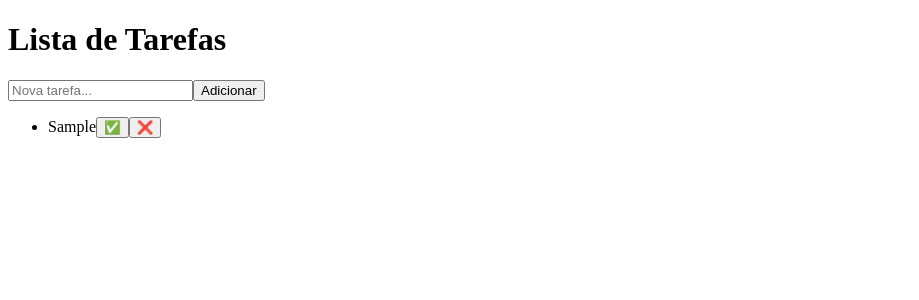
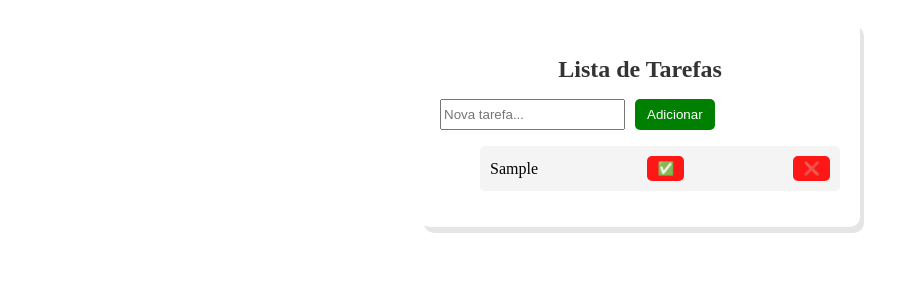
Before and after one commit to Lucassml-boop/Todo-list-react, a React (Create React App) app: page / in a window 1280 px wide. Both pictures are taken after typing "Sample" into the empty fields and a click on the button "Adicionar". Shown: the top 300 px of the page, without its empty margins (0-919 px from the left). Built offline with nearby package versions, Linux system fonts and the light colour scheme.

Commit message:
Adicionando estilos a página

```diff
--- a/src/Components/TodoForm.js
+++ b/src/Components/TodoForm.js
@@ -1,4 +1,5 @@
 import React, {useState} from "react";
+import styles from "../Styles/TodoForm.module.css";
 
 function TodoForm({addTodo}){
     const [text, setText] = useState("");
@@ -11,14 +12,14 @@ function TodoForm({addTodo}){
     };
 
     return(
-        <form onSubmit={handleSubmit}>
+        <form className={styles.form} onSubmit={handleSubmit}>
             <input
             type="text"
             value={text}
             onChange={(e) => setText(e.target.value)}
             placeholder="Nova tarefa..."
             />
-            <button type="submit">Adicionar</button>
+            <button className={styles.button} type="submit">Adicionar</button>
         </form>
     );
 }
--- a/src/Components/TodoItem.js
+++ b/src/Components/TodoItem.js
@@ -1,11 +1,12 @@
 import React from "react";
+import styles from "../Styles/TodoItem.module.css";
 
 function TodoItem({todo, removeTodo, toggleComplete}){
     return(
-        <li style={{textDecoration: todo.completed ? "line-through" : "none"}}>
-            {todo.text}
-            <button onClick={() => toggleComplete(todo.id)}>✅</button>
-            <button onClick={() => removeTodo(todo.id)}>❌</button>
+        <li className={styles.item}>
+           <span className={todo.completed ? styles.completed : ""}>{todo.text}</span>
+            <button className={styles.button} onClick={() => toggleComplete(todo.id)}>✅</button>
+            <button className={styles.button} onClick={() => removeTodo(todo.id)}>❌</button>
         </li>
     );
 }
--- a/src/Components/TodoList.js
+++ b/src/Components/TodoList.js
@@ -1,6 +1,8 @@
 import React, { useState } from "react";
 import TodoItem from "./TodoItem";
 import TodoForm from "./TodoForm";
+
+import styles from "../Styles/TodoList.module.css"
 
 function TodoList() {
     const [todos, setTodos] = useState([]);
@@ -22,8 +24,8 @@ function TodoList() {
     }
 
     return (
-        <div>
-            <h1>Lista de Tarefas</h1>
+        <div className={styles.container}>
+            <h1 className={styles.title}>Lista de Tarefas</h1>
             <TodoForm addTodo={addTodo} />
             <ul>
                 {todos.map(todo => (
--- /dev/null
+++ b/src/Styles/TodoForm.module.css
@@ -0,0 +1,25 @@
+.form{
+    display:flex;
+    gap:10px;
+    margin-bottom: 15px;
+}
+
+.input{
+    flex: 1;
+    padding: 8px;
+    border: 2px solid #ccc;
+    border-radius: 5px;
+}
+
+.button{
+    background: green;
+    color: white;
+    border: none;
+    padding: 8px 12px;
+    cursor: pointer;
+    border-radius: 5px;
+}
+
+.button:hover{
+    background: darkgreen;
+}
--- /dev/null
+++ b/src/Styles/TodoItem.module.css
@@ -0,0 +1,28 @@
+.item{
+    display:flex;
+    justify-content: space-between;
+    align-items: center;
+    background: #f4f4f4;
+    padding: 10px;
+    margin: 8px 0;
+    border-radius: 5px;
+}
+
+.completed{
+    text-decoration: line-through;
+    color: gray;
+}
+
+.button{
+    background: red;
+    color: white;
+    border: none;
+    padding: 5px 10px;
+    cursor: pointer;
+    border-radius: 5px;
+    opacity: 0.9;
+}
+
+.button:hover{
+    background: darkred;
+}
--- /dev/null
+++ b/src/Styles/TodoList.module.css
@@ -0,0 +1,14 @@
+.container{
+    max-width: 400px;
+    margin: 20px auto;
+    padding: 20px;
+    background: #fff;
+    border-radius: 10px;
+    box-shadow: 04px 6px rgba(0,0,0,0.1);
+    text-align: center;
+}
+
+.title{
+    font-size:24px;
+    color: #333
+}
```
